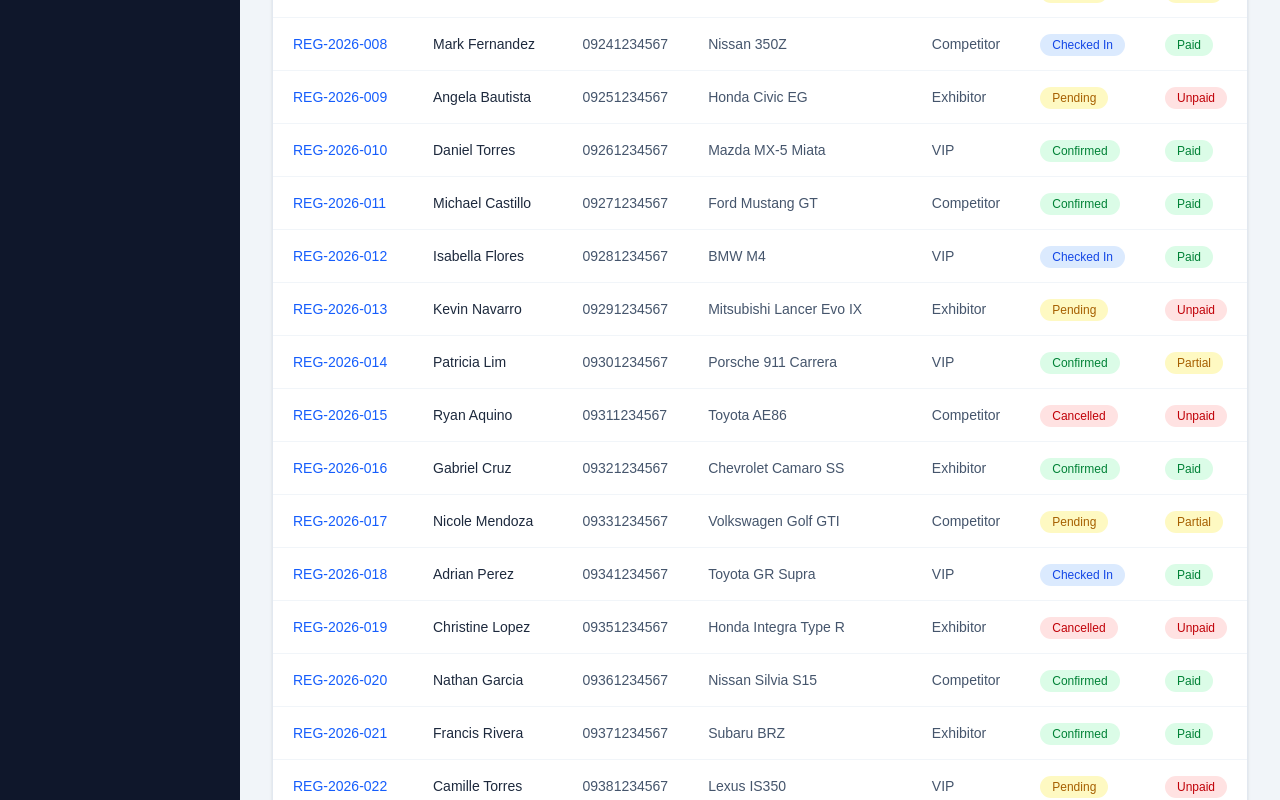
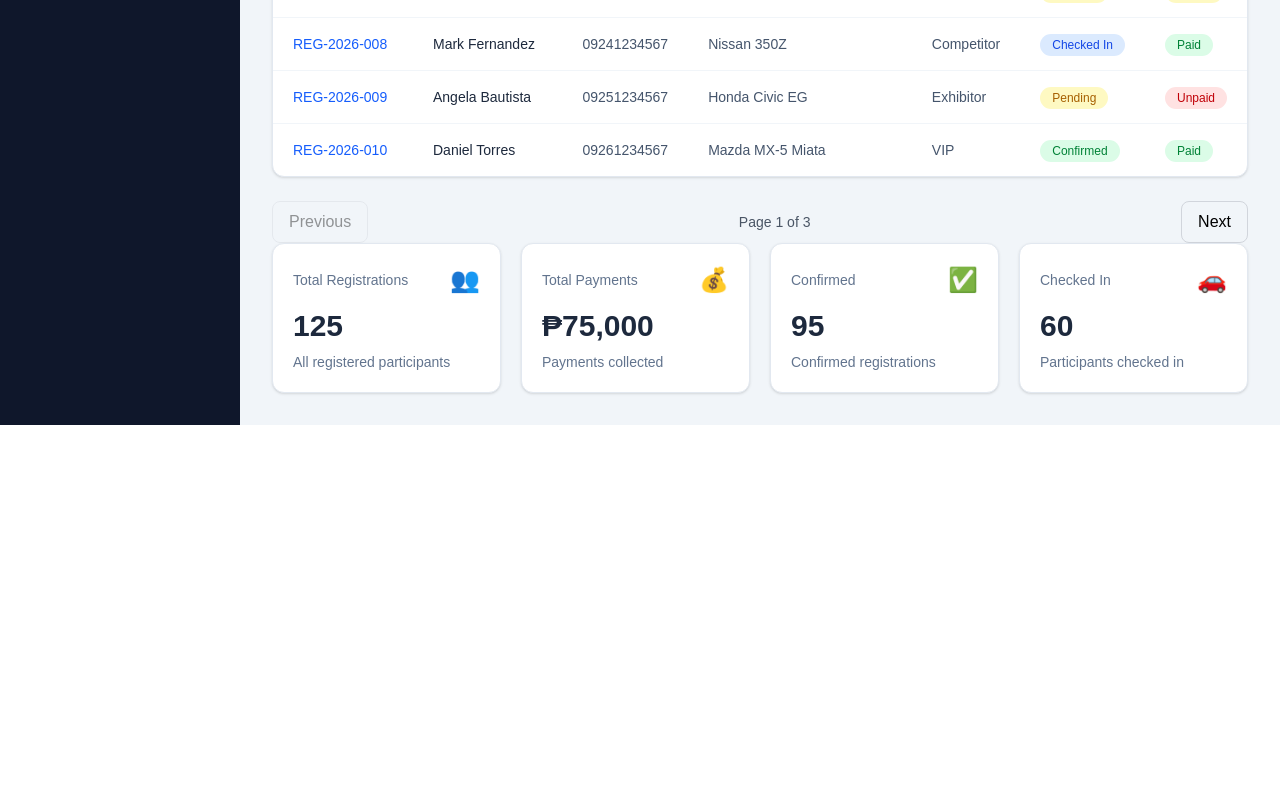
Before and after one commit to ravenpresado/car-show-registration--Dagnalan---Presado-, a React app in the folder frontend/: page / in a window 1280 px wide. Shown: the part 1040-1840 px from the top of the page. After the commit the page ends 1465 px from the top, so only its background shows below. Built offline with nearby package versions, Linux system fonts and the light colour scheme; the HTML template or start-up script is replaced by a standard one.

Commit message:
Add registration table pagination

```diff
--- a/frontend/src/App.jsx
+++ b/frontend/src/App.jsx
@@ -3,11 +3,14 @@ import { useState } from 'react'
 import RegistrationFilters from './components/RegistrationFilters'
 import RegistrationTable from './components/RegistrationTable'
 import { sampleRegistrations } from './Api/sample-data'
+import Pagination from './components/Pagination'
 
 function App() {
   const [searchTerm, setSearchTerm] = useState('')
   const [selectedType, setSelectedType] = useState('')
   const [selectedStatus, setSelectedStatus] = useState('')
+  const [currentPage, setCurrentPage] = useState(1)
+  const pageSize = 10
 
   const filteredRegistrations = sampleRegistrations.filter((registration) => {
   const matchesSearch = registration.participantName
@@ -22,6 +25,15 @@ function App() {
 
   return matchesSearch && matchesType && matchesStatus
 })
+
+const totalPages = Math.ceil(filteredRegistrations.length / pageSize)
+console.log('Total registrations:', filteredRegistrations.length)
+console.log('Total pages:', totalPages)
+
+const paginatedRegistrations = filteredRegistrations.slice(
+  (currentPage - 1) * pageSize,
+  currentPage * pageSize
+)
 
   return (
     <div className="min-h-screen bg-slate-100">
@@ -87,7 +99,13 @@ function App() {
                 }}
               />
 
-              <RegistrationTable registrations={filteredRegistrations} />
+             <RegistrationTable registrations={paginatedRegistrations} />
+
+             <Pagination
+                currentPage={currentPage}
+                totalPages={totalPages}
+                onPageChange={setCurrentPage}
+              />
 
             </div>
 
--- /dev/null
+++ b/frontend/src/components/Pagination.jsx
@@ -0,0 +1,32 @@
+
+function Pagination({ currentPage, totalPages, onPageChange }) {
+  if (totalPages <= 1) {
+    return null
+  }
+
+  return (
+    <div className="flex items-center justify-between mt-6">
+      <button
+        onClick={() => onPageChange(currentPage - 1)}
+        disabled={currentPage === 1}
+        className="px-4 py-2 rounded-lg border border-gray-300 disabled:opacity-40 disabled:cursor-not-allowed hover:bg-gray-100"
+      >
+        Previous
+      </button>
+
+      <span className="text-sm text-gray-600">
+        Page {currentPage} of {totalPages}
+      </span>
+
+      <button
+        onClick={() => onPageChange(currentPage + 1)}
+        disabled={currentPage === totalPages}
+        className="px-4 py-2 rounded-lg border border-gray-300 disabled:opacity-40 disabled:cursor-not-allowed hover:bg-gray-100"
+      >
+        Next
+      </button>
+    </div>
+  )
+}
+
+export default Pagination
```
